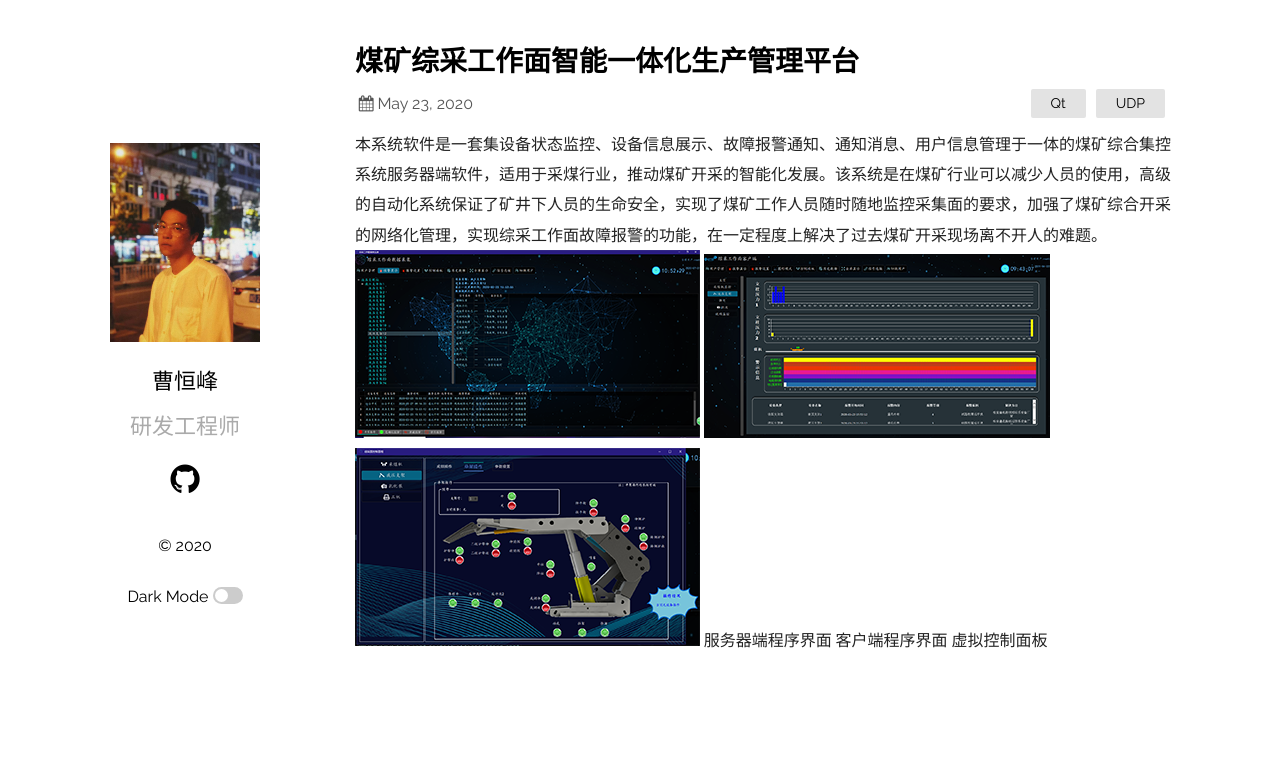
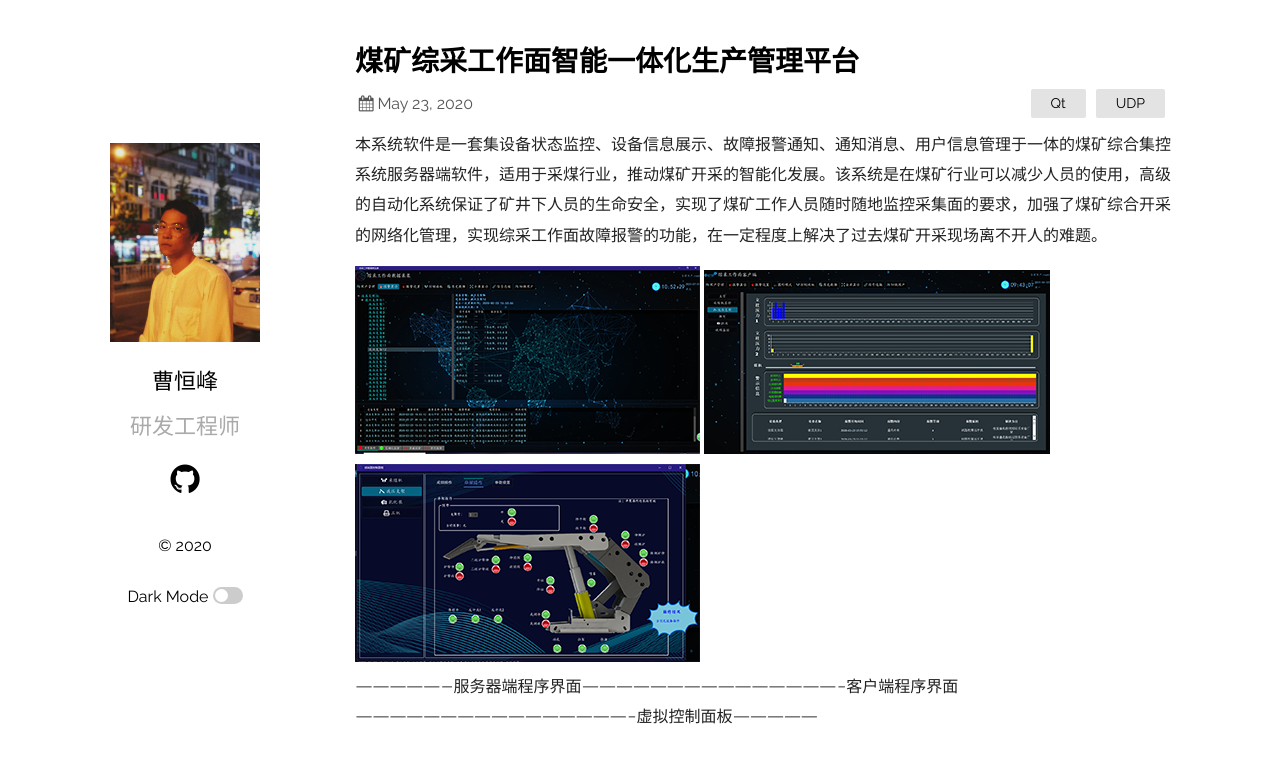
Before and after one commit to cao-heng-feng/cao-heng-feng.github.io, a Jekyll site: the page built from _posts/2019-03-23-welcome-to-jekyll.markdown, in a window 1280 px wide. Shown: the top 763 px of the page. Built offline with Jekyll 4.4.1, drawn with Linux system fonts in a browser that asks for light colours.

Commit message:
修改文件: _posts/2019-03-23-welcome-to-jekyll.markdown

```diff
--- a/_posts/2019-03-23-welcome-to-jekyll.markdown
+++ b/_posts/2019-03-23-welcome-to-jekyll.markdown
@@ -4,6 +4,7 @@ title:  "煤矿综采工作面智能一体化生产管理平台"
 date:   2020-05-23 21:03:36 +0530
 categories: Qt UDP
 ---
-本系统软件是一套集设备状态监控、设备信息展示、故障报警通知、通知消息、用户信息管理于一体的煤矿综合集控系统服务器端软件，适用于采煤行业，推动煤矿开采的智能化发展。该系统是在煤矿行业可以减少人员的使用，高级的自动化系统保证了矿井下人员的生命安全，实现了煤矿工作人员随时随地监控采集面的要求，加强了煤矿综合开采的网络化管理，实现综采工作面故障报警的功能，在一定程度上解决了过去煤矿开采现场离不开人的难题。
-![服务器端]({{ "./images/coal/server.png" | absolute_url }})  ![客户端]({{ "./images/coal/client.png" | absolute_url }})  ![控制面板]({{ "./images/coal/control.png" | absolute_url }})
-                     服务器端程序界面                                                   客户端程序界面                                                           虚拟控制面板
+本系统软件是一套集设备状态监控、设备信息展示、故障报警通知、通知消息、用户信息管理于一体的煤矿综合集控系统服务器端软件，适用于采煤行业，推动煤矿开采的智能化发展。该系统是在煤矿行业可以减少人员的使用，高级的自动化系统保证了矿井下人员的生命安全，实现了煤矿工作人员随时随地监控采集面的要求，加强了煤矿综合开采的网络化管理，实现综采工作面故障报警的功能，在一定程度上解决了过去煤矿开采现场离不开人的难题。<br>
+
+![服务器端]({{ "./images/coal/server.png" | absolute_url }})  ![客户端]({{ "./images/coal/client.png" | absolute_url }})  ![控制面板]({{ "./images/coal/control.png" | absolute_url }})<br>
+-----------------服务器端程序界面----------------------------------------------客户端程序界面-------------------------------------------------虚拟控制面板---------------
```
